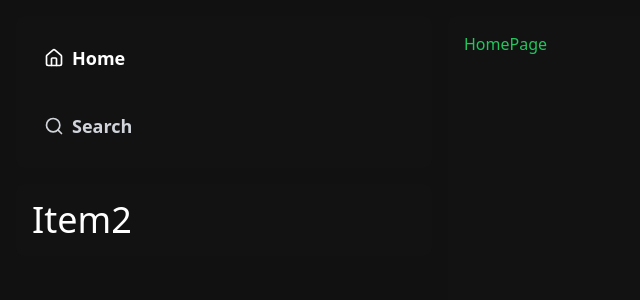
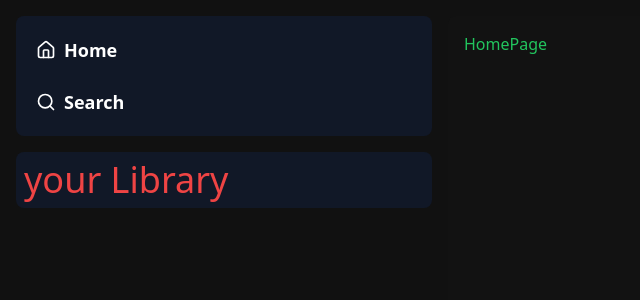
Before and after one commit to MayHyeyeonKim/MeloMay, a React (Vite) app: page / in a window 1280 px wide. Shown: the top 300 px of the page, without its empty margins (0-640 px from the left). Built offline with nearby package versions, Linux system fonts and the light colour scheme.

Commit message:
added firstbox in sideBar

```diff
--- a/src/layout/AppLayout.tsx
+++ b/src/layout/AppLayout.tsx
@@ -1,38 +1,20 @@
 import { Outlet } from "react-router";
-import { Home, Search } from "lucide-react";
-import { NavLink } from "react-router-dom";
+import HomeAndSearch from "./components/HomeAndSearch";
+import YourLibrary from "./components/YourLibrary";
 
 const AppLayout = () => {
   return (
     <div className="flex flex-row p-4 h-screen bg-outside">
-      {/* Sidebar */}
       <div className="hidden sm:!flex flex-col w-1/3 text-red-500 mr-4 text-4xl">
+        {/* Sidebar - first box */}
         <div className="space-y-4">
-          <div className=" text-white bg-background rounded-lg p-4">
-            <nav className="space-y-4">
-              <NavLink
-                to="/"
-                className={({ isActive }) =>
-                  `flex items-center gap-2 text-lg font-semibold p-3 rounded-md transition-colors ${
-                    isActive ? " text-white" : "text-gray-300"
-                  } hover:text-secondary/80`
-                }
-              >
-                <Home size={20} /> Home
-              </NavLink>
-              <NavLink
-                to="/search"
-                className={({ isActive }) =>
-                  `flex items-center gap-2 text-lg font-semibold p-3 rounded-md transition-colors ${
-                    isActive ? "text-white" : "text-gray-300"
-                  } hover:text-secondary/80`
-                }
-              >
-                <Search size={20} /> Search
-              </NavLink>
-            </nav>
-          </div>
-          <div className=" text-white  bg-background rounded-lg p-4">Item2</div>
+          <nav className="p-2 rounded-lg  bg-gray-900">
+            <HomeAndSearch />
+          </nav>
+          {/* Sidebar - second box */}
+          <nav className="p-2 rounded-lg  bg-gray-900">
+            <YourLibrary />
+          </nav>
         </div>
       </div>
 
--- /dev/null
+++ b/src/layout/components/HomeAndSearch.tsx
@@ -0,0 +1,35 @@
+import { Home, Search } from "lucide-react";
+import { NavLink } from "react-router-dom";
+
+const HomeAndSearch = () => {
+  return (
+    <>
+      <div className=" text-white">
+        <NavLink
+          to="/"
+          className={({ isActive }) =>
+            `flex items-center gap-2 text-lg font-semibold p-3 rounded-md transition-colors ${
+              isActive ? " text-white" : "text-gray-300"
+            } hover:text-primary`
+          }
+        >
+          <Home size={20} /> Home
+        </NavLink>
+      </div>
+      <div className="text-white">
+        <NavLink
+          to="/search"
+          className={({ isActive }) =>
+            `flex items-center gap-2 text-lg font-semibold p-3 rounded-md transition-colors ${
+              isActive ? "text-white" : "text-gray-300"
+            }hover:text-primary`
+          }
+        >
+          <Search size={20} /> Search
+        </NavLink>
+      </div>
+    </>
+  );
+};
+
+export default HomeAndSearch;
--- /dev/null
+++ b/src/layout/components/YourLibrary.tsx
@@ -0,0 +1,9 @@
+const YourLibrary = () => {
+  return (
+    <>
+      <p>your Library</p>
+    </>
+  );
+};
+
+export default YourLibrary;
```
